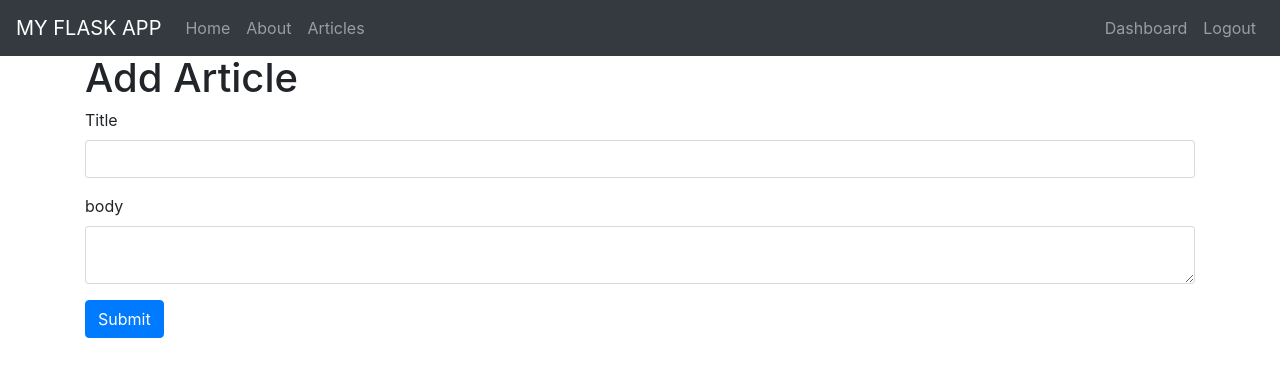
After one commit to sphred5/flask_tutorial_app, a Flask app: page /add_article in a window 1280 px wide. The commit adds this page. Shown: the top 377 px of the page. Run offline with Flask 2, Linux system fonts and the light colour scheme; the visitor is signed in with stand-in values (Sample User, id 1); some libraries are stand-ins or nearby versions.

Commit message:
added the ability to add articles to dash

```diff
--- a/app.py
+++ b/app.py
@@ -2,7 +2,7 @@ from flask import Flask, render_template, flash, redirect, url_for, session, req
 from flask_mysqldb import MySQL
 from wtforms import Form, StringField, TextAreaField, PasswordField, validators
 from passlib.hash import sha256_crypt
-from data import Articles
+# from data import Articles
 from functools import wraps
 
 app = Flask(__name__)
@@ -16,7 +16,7 @@ app.config['MYSQL_CURSORCLASS'] = 'DictCursor'
 # initilize mysql
 mysql = MySQL(app)
 
-Articles = Articles()
+# Articles = Articles()
 @app.route('/')
 def index():
     return render_template('home.html')
@@ -31,12 +31,30 @@ def about():
 
 @app.route('/articles')
 def articles():
-    return render_template('articles.html', articles = Articles)
+    cur = mysql.connection.cursor()
+
+    #get_articles
+    result = cur.execute("SELECT * FROM articles")
+    articles = cur.fetchall()
+
+    if result > 0:
+        return render_template('articles.html', articles=articles)
+
+    else:
+        msg = 'No Articles Found'
+        return render_template('articles.html', msg=msg)
+    #close connection
+    cur.close()
 
 #Individual article
 @app.route('/article/<string:id>/')
 def article(id):
-    return render_template('article.html', id=id)
+    cur = mysql.connection.cursor()
+
+    #get_articles
+    result = cur.execute("SELECT * FROM articles WHERE id='{}'".format(id))
+    article = cur.fetchone()
+    return render_template('article.html', article=article)
 
 class RegisterForm(Form):
     name = StringField('Name', [validators.Length(min=1, max=50)])
@@ -117,6 +135,7 @@ def is_logged_in(f):
     return wrap
 #logout
 @app.route('/logout')
+@is_logged_in
 def logout():
     session.clear()
     flash('You are now logged out', 'success')
@@ -126,7 +145,55 @@ def logout():
 @app.route('/dashboard')
 @is_logged_in
 def dashboard():
-    return render_template('dashboard.html')
+    cur = mysql.connection.cursor()
+
+    #get_articles
+    result = cur.execute("SELECT * FROM articles")
+    articles = cur.fetchall()
+
+    if result > 0:
+        return render_template('dashboard.html', articles=articles)
+
+    else:
+        msg = 'No Articles Found'
+        return render_template('dashboard.html', msg=msg)
+    #close connection
+    cur.close()
+
+
+
+
+#article form class
+class ArticleForm(Form):
+    title = StringField('Title', [validators.Length(min=1, max=200)])
+    body = TextAreaField('body', [validators.Length(min=30)])
+
+#add article
+@app.route('/add_article', methods=["GET", "POST"])
+@is_logged_in
+def add_article():
+    form = ArticleForm(request.form)
+    if request.method == 'POST' and form.validate():
+        title = form.title.data
+        body = form.body.data
+
+        #create cursor
+        cur = mysql.connection.cursor()
+
+        #execute
+        cur.execute("INSERT INTO articles(title, body, author) VALUES('{}','{}','{}')".format(title, body, session['username']))
+
+        #commit
+        mysql.connection.commit()
+
+        #close cursor
+        cur.close()
+
+        flash('Article Created', 'success')
+
+        return redirect(url_for('dashboard'))
+
+    return render_template('add_article.html', form=form)
 
 if __name__ == '__main__':
     app.secret_key = "secret123"
--- /dev/null
+++ b/templates/add_article.html
@@ -0,0 +1,15 @@
+{% extends 'layout.html' %}
+
+{% block body %}
+  <h1>Add Article</h1>
+  {% from "includes/_formhelpers.html" import render_field %}
+  <form method="POST" action="">
+    <div class="form-group">
+      {{render_field(form.title, class_="form-control")}}
+    </div>
+    <div class="form-group">
+      {{render_field(form.body, class_="form-control", id="editor") }}
+    </div>
+    <p><input class="btn btn-primary" type="submit" , value="Submit"></p>
+  </form>
+{% endblock %}
--- a/templates/home.html
+++ b/templates/home.html
@@ -1,7 +1,12 @@
 {% extends 'layout.html' %}
+
 {% block body %}
   <div class="jumbotron text-center">
     <h1>Welcome to my flask app</h1>
     <p class="lead">Lorem ipsum dolor sit amet, consectetur adipisicing elit, sed do eiusmod tempor incididunt ut labore et dolore magna aliqua. Ut enim ad minim veniam, quis nostrud exercitation ullamco laboris nisi ut aliquip ex ea commodo consequat.</p>
+    {% if session.logged_in == NULL %}
+      <a href="/register" class="btn btn-primary btn-lg">Register</a>
+      <a href="/login" class="btn btn-success btn-lg">Login</a>
+    {% endif %}
   </div>
 {% endblock %}
--- a/templates/includes/_navbar.html
+++ b/templates/includes/_navbar.html
@@ -26,7 +26,7 @@
         <li class="nav-item">
           <a class="nav-link" href="/logout">Logout</a>
         </li>
-        {% else : %}
+      {% else : %}
         <li class="nav-item">
           <a class="nav-link" href="/register">Register</a>
         </li>
--- a/templates/layout.html
+++ b/templates/layout.html
@@ -5,21 +5,27 @@
     <meta charset="UTF-8">
     <meta name="viewport" content="width=device-width, initial-scale=1.0">
     <meta http-equiv="X-UA-Compatible" content="ie=edge">
-    <link rel="stylesheet" href="https://maxcdn.bootstrapcdn.com/bootstrap/4.0.0-beta/css/bootstrap.min.css" integrity="sha384-/Y6pD6FV/Vv2HJnA6t+vslU6fwYXjCFtcEpHbNJ0lyAFsXTsjBbfaDjzALeQsN6M" crossorigin="anonymous">
+    <!-- Latest compiled and minified CSS -->
+    <link rel="stylesheet" href="https://maxcdn.bootstrapcdn.com/bootstrap/4.0.0-beta/css/bootstrap.min.css">
+
+    <!-- jQuery library -->
+    <script src="https://ajax.googleapis.com/ajax/libs/jquery/3.2.1/jquery.min.js"></script>
+
+    <!-- Latest compiled JavaScript -->
+    <script src="https://maxcdn.bootstrapcdn.com/bootstrap/3.3.7/js/bootstrap.min.js"></script>
     <title>MY FLASK APP</title>
   </head>
 
   <body>
     {% include '/includes/_navbar.html' %}
-
     <div class="container">
       {% include 'includes/_messages.html' %}
       {% block body %}{% endblock %}
+    </div>
 
-    </div>
   </body>
+  <script src="//cdn.ckeditor.com/4.6.2/basic/ckeditor.js"></script>
   <script type="text/javascript">
-    https : //maxcdn.bootstrapcdn.com/bootstrap/3.3.7/js/bootstrap.min.js
+    CKEDITOR.replace('editor')
   </script>
-
 </html>
```
Also changed, not shown: templates/article.html (+9 -1 lines), templates/dashboard.html (+26 -0 lines).
